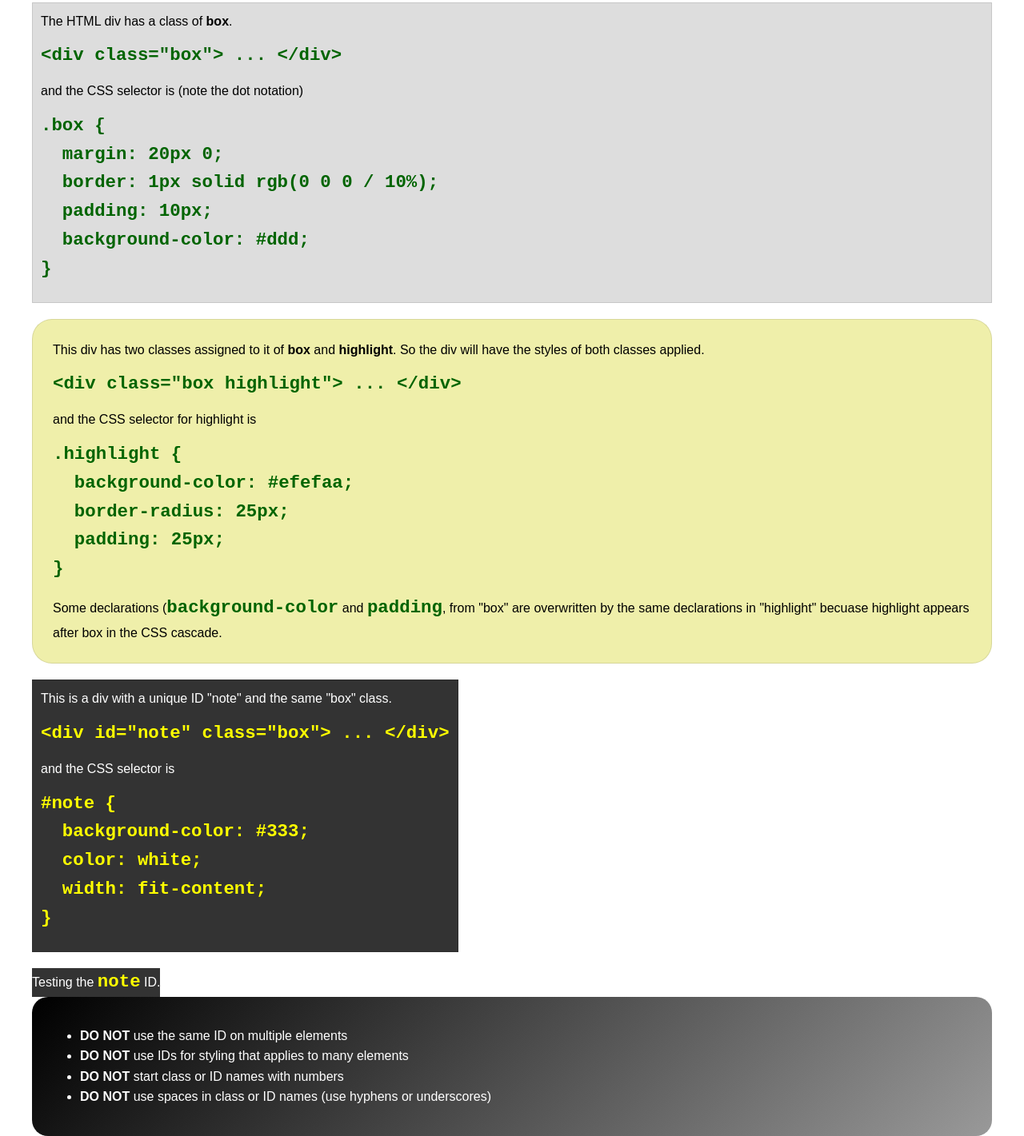
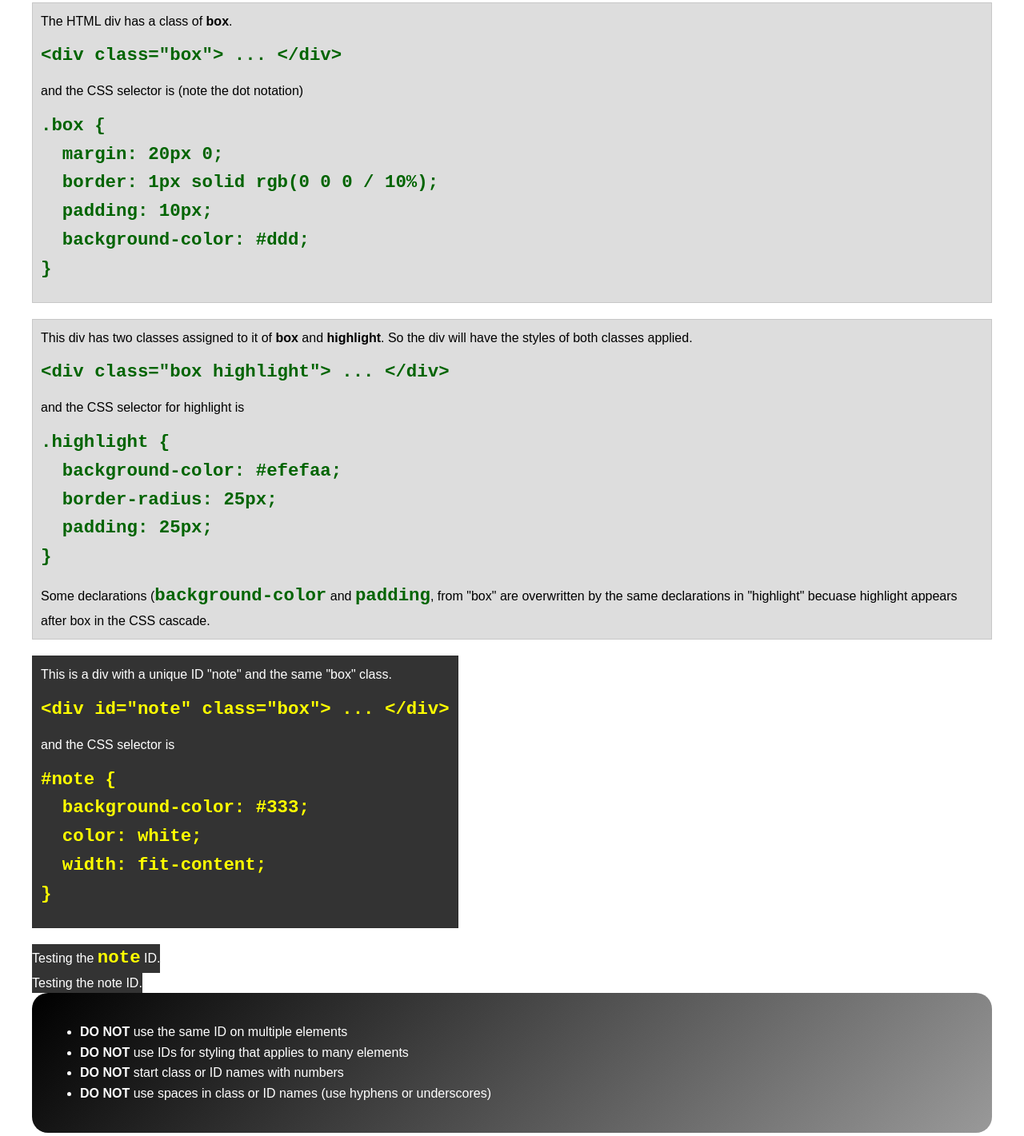
Before and after one commit to Gamujob/wdd130, a plain HTML site: page week03/class-and-id.html in a window 1280 px wide. Shown: the part 225-1646 px from the top of the page at 80% size. Drawn offline with Linux system fonts and the light colour scheme.

Commit message:
CSS selector practice

```diff
--- a/week03/class-and-id.html
+++ b/week03/class-and-id.html
@@ -29,7 +29,7 @@
 }</code></pre>
     </div>
 
-    <div class="box highlight">
+    <div class="box">
         <p>This div has two classes assigned to it of <strong>box</strong> and <strong>highlight</strong>. So the div
             will have the styles of both classes applied.</p>
         <pre><code class="html">&lt;div class="box highlight"&gt; ... &lt;/div&gt;</code></pre>
@@ -39,7 +39,8 @@
   border-radius: 25px;
   padding: 25px;
 }</code></pre>
-<p>Some declarations (<code>background-color</code> and <code>padding</code>, from "box" are overwritten by the same declarations in "highlight" becuase highlight appears after box in the CSS cascade.</p>
+        <p>Some declarations (<code>background-color</code> and <code>padding</code>, from "box" are overwritten by the
+            same declarations in "highlight" becuase highlight appears after box in the CSS cascade.</p>
     </div>
 
     <div id="note" class="box">
@@ -55,6 +56,9 @@
 
     <div id="note">
         <p>Testing the <code>note</code> ID.</p>
+    </div>
+    <div id="note">
+        <p>Testing the note ID.</p>
     </div>
 
     <section id="best-practice">
```
